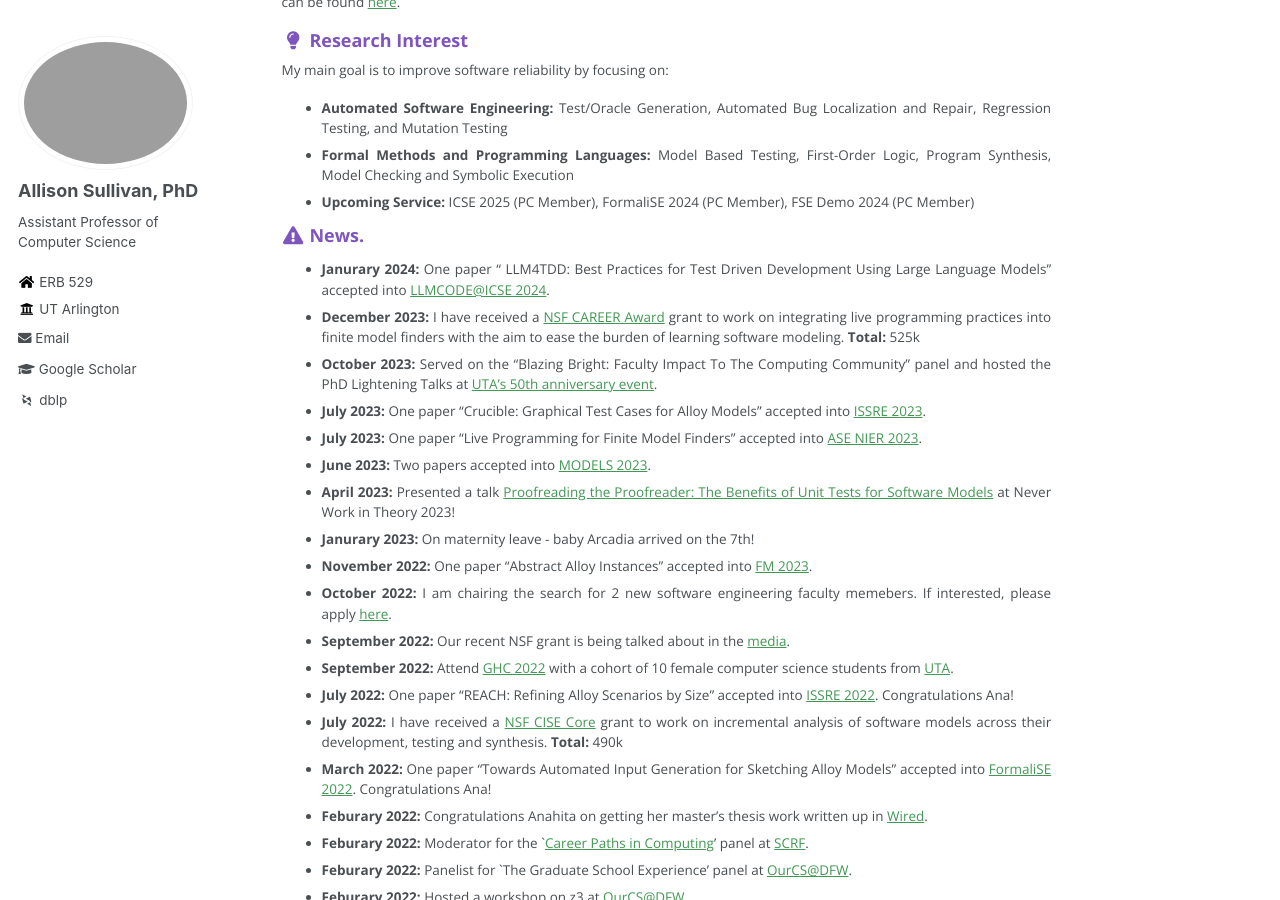
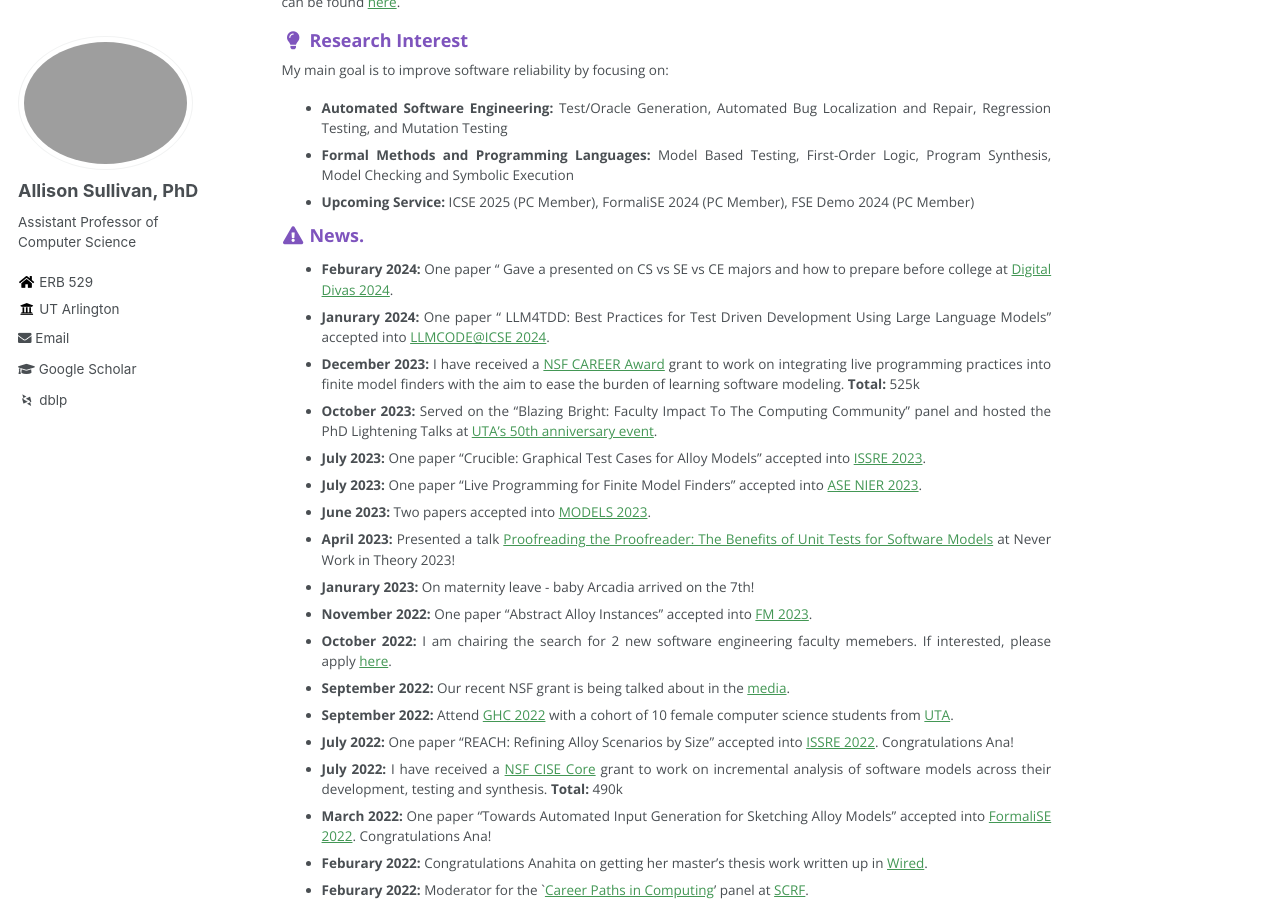
Before and after one commit to Allisonius/allisonius.github.io, a Jekyll site: the page built from _pages/about.md, in a window 1280 px wide and 900 px high, scrolled down 359 px. Built offline with Jekyll 4.4.1, drawn with Linux system fonts in a browser that asks for light colours; some web fonts are replaced.

Commit message:
Update about.md

```diff
--- a/_pages/about.md
+++ b/_pages/about.md
@@ -27,6 +27,8 @@ Checking and Symbolic Execution
 
 
 ### <i class="fa fa-fw fa-exclamation-triangle" aria-hidden="true"></i> News.
+
+* **Feburary 2024:** One paper " Gave a presented on CS vs SE vs CE majors and how to prepare before college at [Digital Divas 2024](https://digital-divas.weebly.com/).
 * **Janurary 2024:** One paper " LLM4TDD: Best Practices for Test Driven Development Using Large   Language Models" accepted into [LLMCODE@ICSE 2024](https://llm4code.github.io/).
 * **December 2023:** I have received a [NSF CAREER Award](https://www.nsf.gov/awardsearch/showAward?AWD_ID=2337667&HistoricalAwards=false) grant to work on integrating live programming practices into finite model finders with the aim to ease the burden of learning software modeling. **Total:** 525k
 * **October 2023:** Served on the "Blazing Bright: Faculty Impact To The Computing Community" panel and hosted the PhD Lightening Talks at [UTA's 50th anniversary event](https://uta.engineering/computing50/).
```
